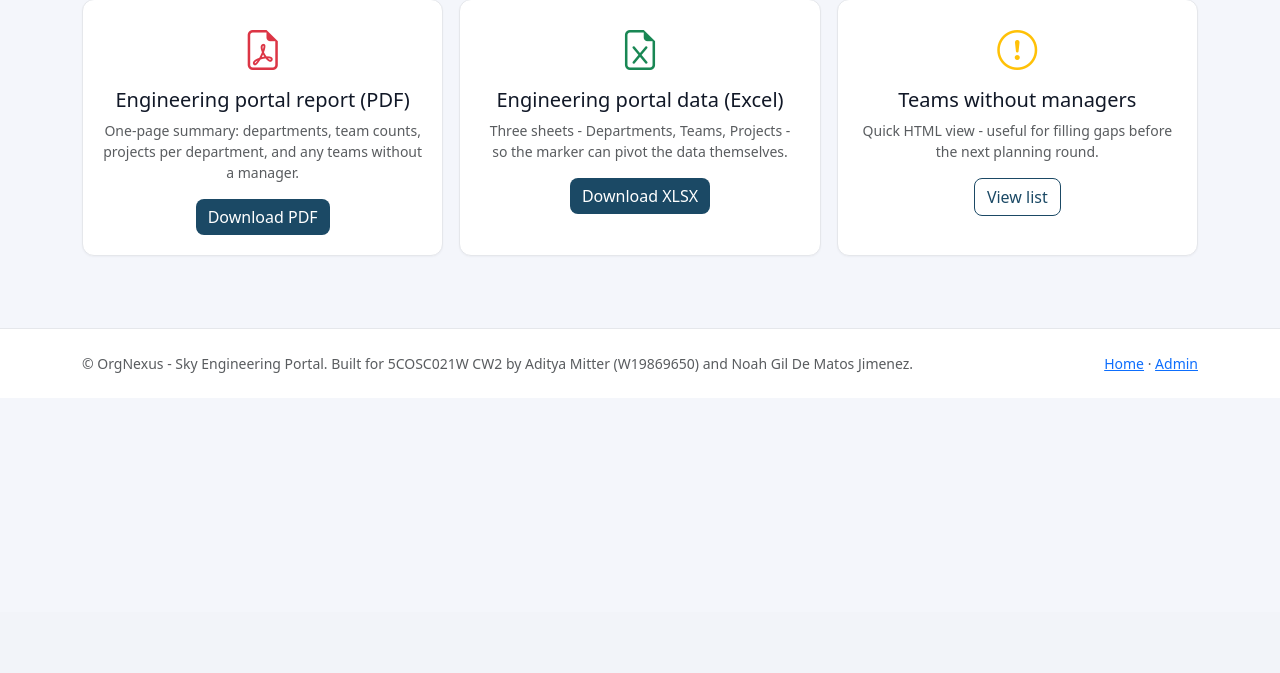
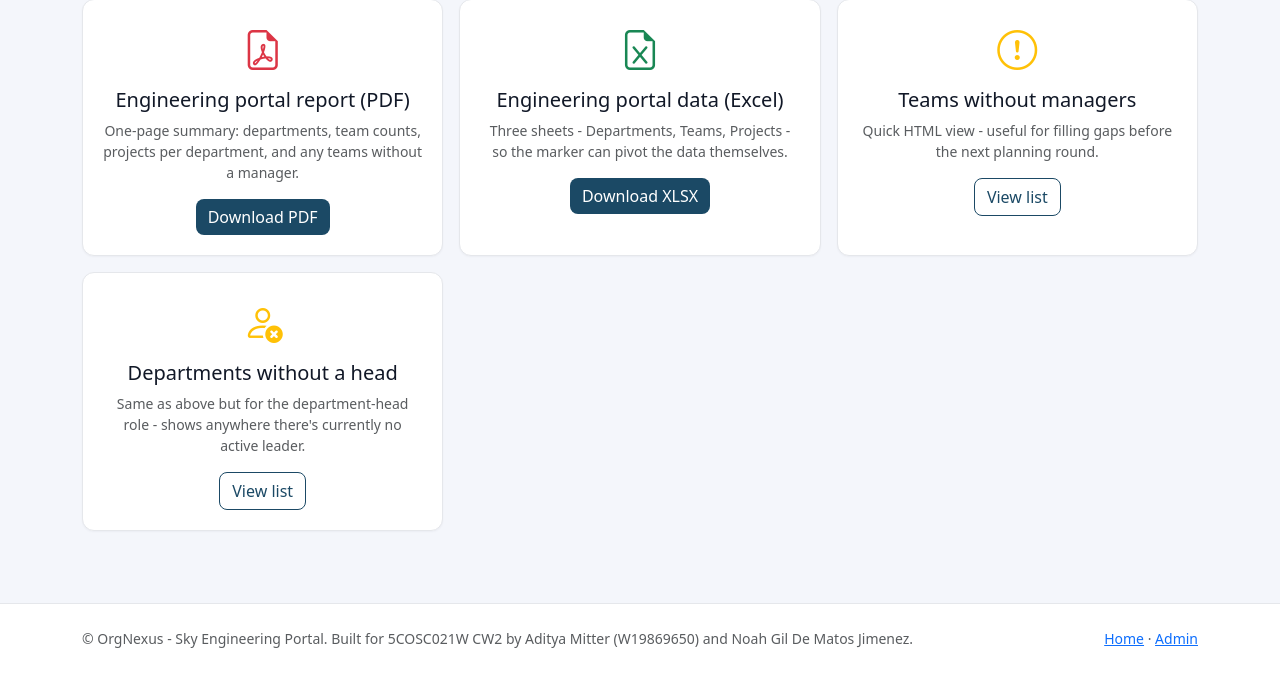
Before and after one commit to adityamitter15/OrgNexus, a Django app: page /reports/ in a window 1280 px wide. Shown: the part 188-861 px from the top of the page. Before the commit the page ends 586 px from the top, so only its background shows below. Run offline with Django 5.2, Linux system fonts and the light colour scheme; the visitor is signed in with stand-in values (Sample User, id 1).

Commit message:
fix: audit actor, email-or-username login, email button, dept report
- core.middleware.CurrentUserMiddleware threadlocal so audit signals
  can record who made the change (no more null actor on log rows)
- accounts.backends.UsernameOrEmailBackend lets people sign in with
  either their username or their email address
- team detail: explicit "Email team" button when contact_email is set
- team detail: small alert when active engineers < 5 (brief threshold)
- /reports/departments-without-heads/ - companion view to teams
  without managers; tile added to the report index

```diff
--- /dev/null
+++ b/core/middleware.py
@@ -0,0 +1,34 @@
+# File: core/middleware.py - Aditya Mitter (W19869650)
+"""Tiny middleware that stashes the current user on a thread-local so
+the audit-log signals can pick up who did the action.
+
+Django signals don't see the request object, so without this every
+AuditLog row would have actor=NULL. Threadlocals are the standard
+work-around (also used by django-simple-history etc.).
+"""
+
+import threading
+
+
+_local = threading.local()
+
+
+class CurrentUserMiddleware:
+    def __init__(self, get_response):
+        self.get_response = get_response
+
+    def __call__(self, request):
+        _local.user = getattr(request, "user", None)
+        try:
+            return self.get_response(request)
+        finally:
+            # Clear after each request so a cached worker can't leak
+            # one user's identity into another's signal callback.
+            _local.user = None
+
+
+def get_current_user():
+    user = getattr(_local, "user", None)
+    if user and getattr(user, "is_authenticated", False):
+        return user
+    return None
--- a/core/signals.py
+++ b/core/signals.py
@@ -11,6 +11,7 @@ from django.db.models.signals import post_delete, post_save
 from django.dispatch import receiver
 from django.forms.models import model_to_dict
 
+from .middleware import get_current_user
 from .models import AuditLog
 
 
@@ -47,6 +48,7 @@ def audit_save(sender, instance, created, **kwargs):
     if not _is_watched(sender):
         return
     AuditLog.objects.create(
+        actor=get_current_user(),
         action=AuditLog.CREATE if created else AuditLog.UPDATE,
         table_name=sender._meta.label,
         row_id=str(getattr(instance, "pk", "")),
@@ -60,6 +62,7 @@ def audit_delete(sender, instance, **kwargs):
     if not _is_watched(sender):
         return
     AuditLog.objects.create(
+        actor=get_current_user(),
         action=AuditLog.DELETE,
         table_name=sender._meta.label,
         row_id=str(getattr(instance, "pk", "")),
--- a/orgnexus/settings.py
+++ b/orgnexus/settings.py
@@ -62,6 +62,9 @@ MIDDLEWARE = [
 
     # axes goes last so it sees authenticate() failures.
     "axes.middleware.AxesMiddleware",
+
+    # Stash request.user on a threadlocal so audit signals can read it.
+    "core.middleware.CurrentUserMiddleware",
 ]
 
 ROOT_URLCONF = "orgnexus.urls"
@@ -111,7 +114,7 @@ AUTH_USER_MODEL = "accounts.User"
 # count failures, then Django's default backend does the actual lookup.
 AUTHENTICATION_BACKENDS = [
     "axes.backends.AxesStandaloneBackend",
-    "django.contrib.auth.backends.ModelBackend",
+    "accounts.backends.UsernameOrEmailBackend",
 ]
 
 
--- a/reports/urls.py
+++ b/reports/urls.py
@@ -13,4 +13,5 @@ urlpatterns = [
     path("pdf/", views.pdf_report, name="pdf"),
     path("xlsx/", views.xlsx_report, name="xlsx"),
     path("teams-without-managers/", views.teams_without_managers, name="orphans"),
+    path("departments-without-heads/", views.departments_without_heads, name="dept_orphans"),
 ]
--- a/reports/views.py
+++ b/reports/views.py
@@ -46,6 +46,26 @@ def teams_without_managers(request):
         request,
         "reports/teams_without_managers.html",
         {"teams": qs},
+    )
+
+
+@login_required
+def departments_without_heads(request):
+    """Companion to the orphan-teams view - flags departments that
+    don't currently have an active department head (no row, or every
+    row has a stepped_down date)."""
+    from organisation.models import DepartmentHead
+    active_dept_ids = DepartmentHead.objects.filter(
+        stepped_down__isnull=True
+    ).values_list("department_id", flat=True)
+    depts = (
+        Department.objects.exclude(id__in=list(active_dept_ids))
+        .order_by("name")
+    )
+    return render(
+        request,
+        "reports/departments_without_heads.html",
+        {"departments": depts},
     )
 
 
--- a/templates/reports/report_index.html
+++ b/templates/reports/report_index.html
@@ -44,5 +44,18 @@
             </a>
         </div>
     </div>
+    <div class="col-md-4">
+        <div class="on-card text-center h-100">
+            <i class="bi bi-person-x fs-1 text-warning"></i>
+            <h2 class="h5 mt-2">Departments without a head</h2>
+            <p class="small text-muted">
+                Same as above but for the department-head role - shows
+                anywhere there's currently no active leader.
+            </p>
+            <a class="btn btn-on-outline" href="{% url 'reports:dept_orphans' %}">
+                View list
+            </a>
+        </div>
+    </div>
 </div>
 {% endblock %}
```
Also changed, not shown: accounts/backends.py (added, +31 -0 lines), templates/reports/departments_without_heads.html (added, +28 -0 lines), templates/teams/team_detail.html (+13 -0 lines).
